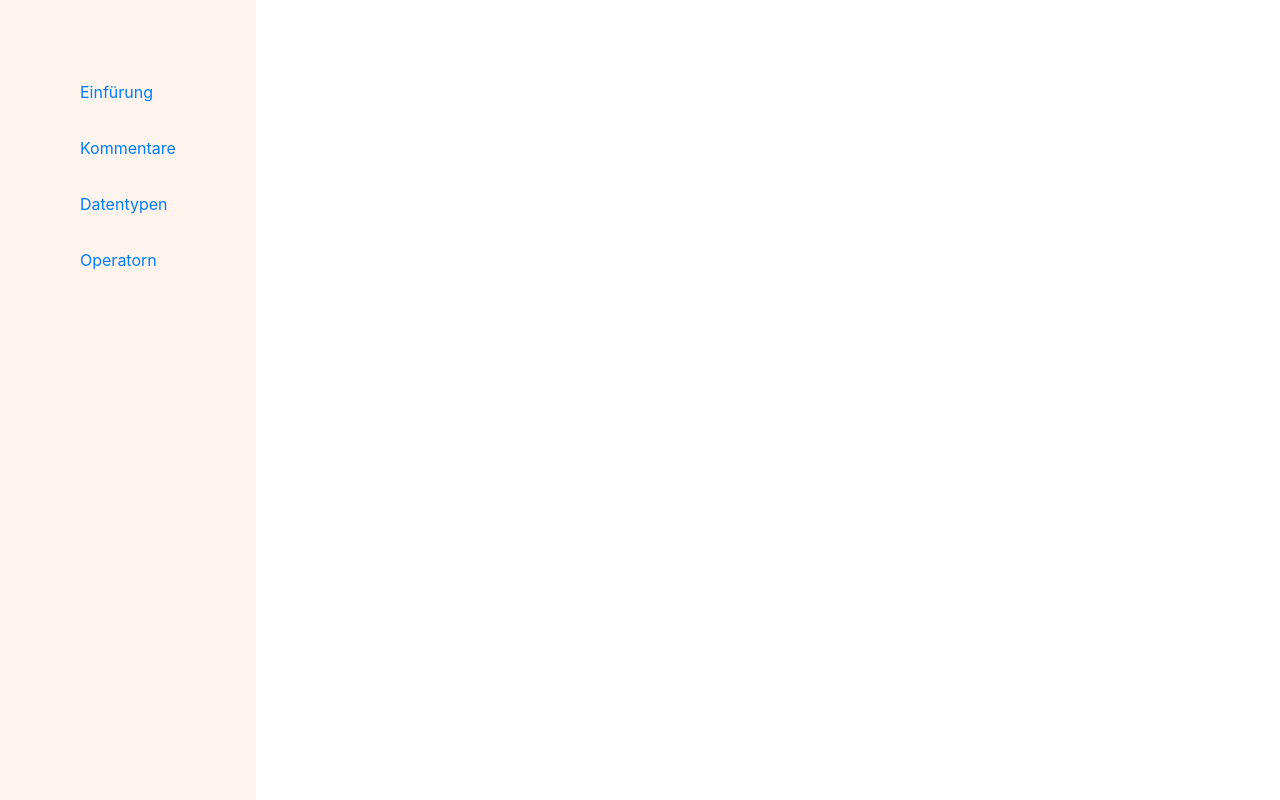
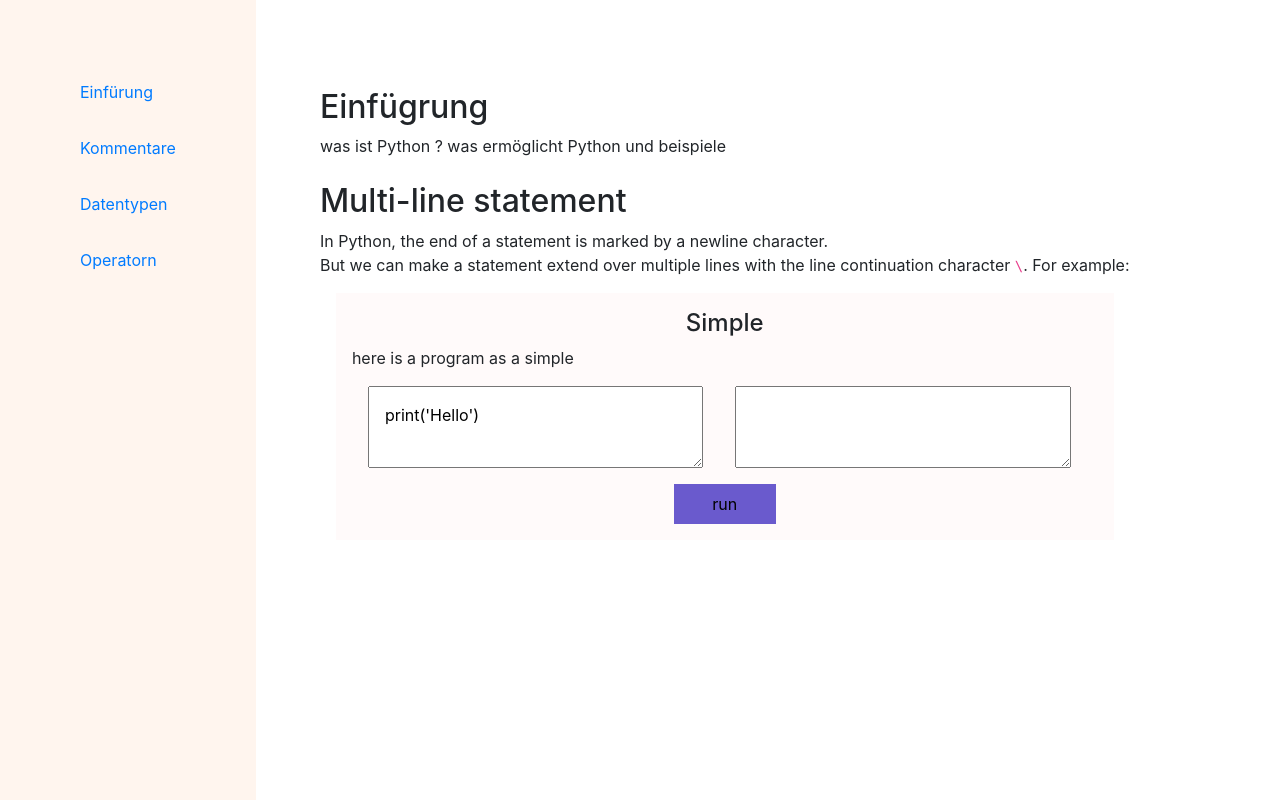
Before and after one commit to hamzahda/lernumgebung, a Vue app in the folder application/: page / in a window 1280 px wide. Built offline with nearby package versions, Linux system fonts and the light colour scheme.

Commit message:
style and added einfuehrung component

```diff
--- a/application/src/Views/Code.vue
+++ /dev/null
@@ -1,50 +0,0 @@
-<template>
-  <div id="comp">
-    <div id="code">{{ code }}</div>
-    <button @click="send">send</button>
-    <input type="hidden" ref="ergebnis" />
-  </div>
-</template>
-<script>
-import axios from 'axios';
-
-export default {
-  props: {
-    code: String,
-  },
-  data: function(){
-    return{
-      data : {
-        code : this.code
-      }
-    }
-  },
-  methods: {
-    send: function() {
-      const data = JSON.stringify(this.data);
-
-      // eslint-disable-next-line no-console
-      console.log('data : ' + data );
-      axios.post( "https://pyfiddle.io/api/", {data})
-      .then(() => {
-        // eslint-disable-next-line no-console
-        console.log("resp : " );
-      });
-    },
-  },
-};
-</script>
-<style scoped>
-#comp {
-  display: flex;
-  justify-content: center;
-
-  flex-direction:row ;
-  padding: 2rem;
-  height: fit-content;
-  width: 49vw;
-}
-#ergebnis {
-  visibility: hidden;
-}
-</style>
--- a/application/src/Views/Topic.vue
+++ b/application/src/Views/Einfuerung.vue
@@ -2,28 +2,30 @@
     <div class="topic">
        <Navb/>
        <div class="content">
-           <h2>Python Statement</h2>
+           <br>
+           <h2>Einfügrung</h2>
            <div>
-               Instructions that a Python interpreter can execute are called statements. For example,
-               <code>a = 1</code> is an assignment statement. <br> <code>if</code> statement, <code> for </code> statement, <code>while </code> statement, etc. are other kinds of statements which will be discussed later.
-            </div>
+             was ist Python ?
+             was ermöglicht Python und beispiele
+           </div>
+            <br>
             <h2>Multi-line statement</h2>
             <div>
                 In Python, the end of a statement is marked by a newline character.
                 <br> But we can make a statement extend over multiple lines with the line continuation character <code>\</code>. For example:
             </div>
-           <Code code="print('Hello')" />
+           <Interpreter code="print('Hello')" />
        </div>
     </div>
 </template>
 <script>
-import Code from './Code';
+import Interpreter from './Interpreter';
 import Navb from './Navb';
 export default {
     name: "topic",
     components:{
         Navb,
-        Code
+        Interpreter
     }
 }
 </script>
--- /dev/null
+++ b/application/src/Views/Interpreter.vue
@@ -0,0 +1,88 @@
+<template>
+  <div id="comp">
+    <div class="header">
+      <h4>Simple</h4>
+    </div>
+    <div>here is a program as a simple</div>
+      <div class="div">
+        <textarea v-model="code"></textarea>
+        <textarea v-model="output"></textarea>
+      </div>
+      <div class="click"><button> run </button></div>
+  </div>
+</template>
+
+<script>
+
+import axios from 'axios';
+
+export default {
+  props: {
+    code: String,
+  },
+  data: function(){
+    return{
+      data : {
+        code : this.code,
+        output : '',
+      }
+    }
+  },
+  methods: {
+    send: function() {
+      const data = JSON.stringify(this.data);
+      // eslint-disable-next-line no-console
+      console.log('data : ' + data );
+      axios.post( "https://pyfiddle.io/api/", {data})
+      .then(() => {
+        // eslint-disable-next-line no-console
+        console.log("resp : " );
+      });
+    },
+  },
+};
+</script>
+
+<style scoped>
+#comp {
+  display: flex;
+  justify-content: center;
+
+  flex-direction:column ;
+  background-color:snow ;
+  padding:1rem;
+  margin: 1rem;
+}
+textarea{
+  width: 45%;
+  height: 100%;
+
+  padding: 1rem;
+  margin: 1rem;
+}
+.result{
+}
+
+.click{
+  text-align: center;
+
+}
+button{
+  width: 8vw;
+  border-style: none;
+
+  padding-top: 0.5rem ;
+  padding-bottom: 0.5rem;
+
+  background-color: slateblue;
+
+  }
+  .header{
+    text-align: center;
+  }
+.div{
+  display: flex;
+}
+
+
+</style>
--- a/application/src/Views/Navb.vue
+++ b/application/src/Views/Navb.vue
@@ -3,7 +3,7 @@
     <nav>
       <ul>
         <li>
-          <router-link to="/Einfürung"> Einfürung </router-link>
+         <router-link to="/Einfürung"> <div> Einfürung </div>  </router-link>
         </li>
         <li>
           <router-link to="/Kommentare"> Kommentare </router-link>
--- a/application/src/router.js
+++ b/application/src/router.js
@@ -15,7 +15,7 @@ export default new Router({
     {
       path: "/",
       name: "welcome",
-      component: () => import("./Views/Welcome.vue")
+      component: () => import('./Views/Einfuerung.vue')
     },
     {
       path: "/login",
```
